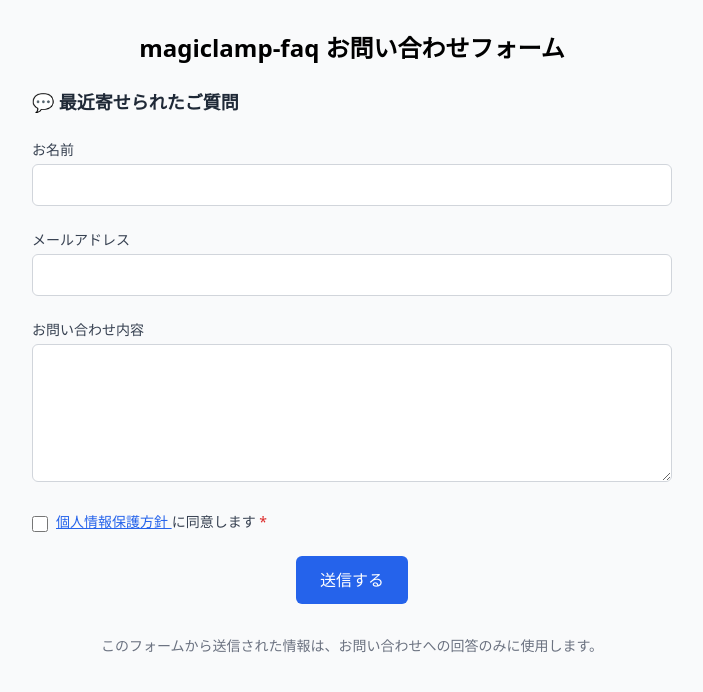
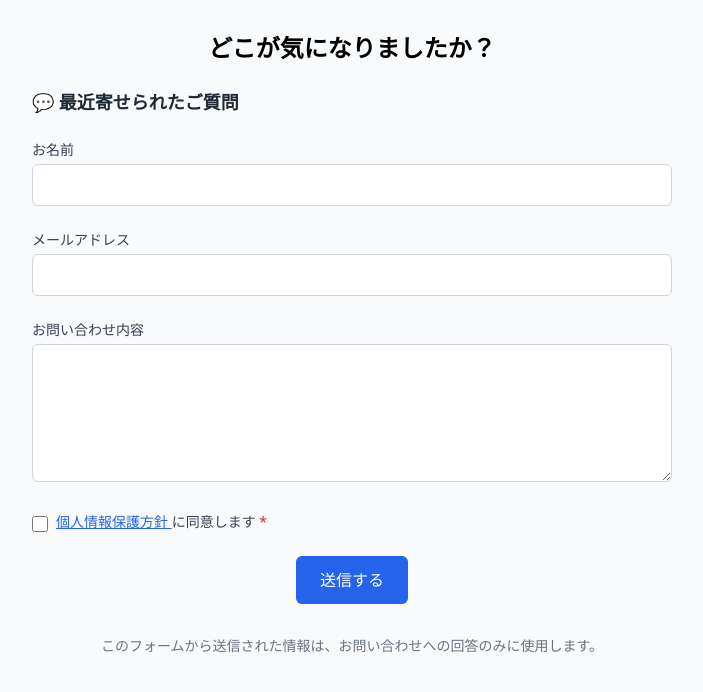
Before and after one commit to nijigaokalab/magiclamp-faq, a plain HTML site: page index.html in a window 1280 px wide. Shown: the whole page, without its empty margins (288-991 px from the left). Drawn offline with nearby package versions, Linux system fonts and the light colour scheme; no server answers.

Commit message:
Update index.html

```diff
--- a/index.html
+++ b/index.html
@@ -3,7 +3,7 @@
 <head>
   <meta charset="UTF-8" />
   <meta name="viewport" content="width=device-width, initial-scale=1.0" />
-  <title>magiclamp-faq お問い合わせフォーム</title>
+  <title>お問い合わせフォーム</title>
   <link href="https://cdn.jsdelivr.net/npm/tailwindcss@2.2.19/dist/tailwind.min.css" rel="stylesheet" />
   <style>
     .review-box {
@@ -17,7 +17,7 @@
 </head>
 <body class="bg-gray-50">
   <div class="container mx-auto px-4 py-8 max-w-2xl">
-    <h1 class="text-2xl font-bold text-center mb-6">magiclamp-faq お問い合わせフォーム</h1>
+    <h1 class="text-2xl font-bold text-center mb-6">どこが気になりましたか？</h1>
 
     <!-- レビュープレビュー -->
     <div id="review-section" class="mb-6">
```
